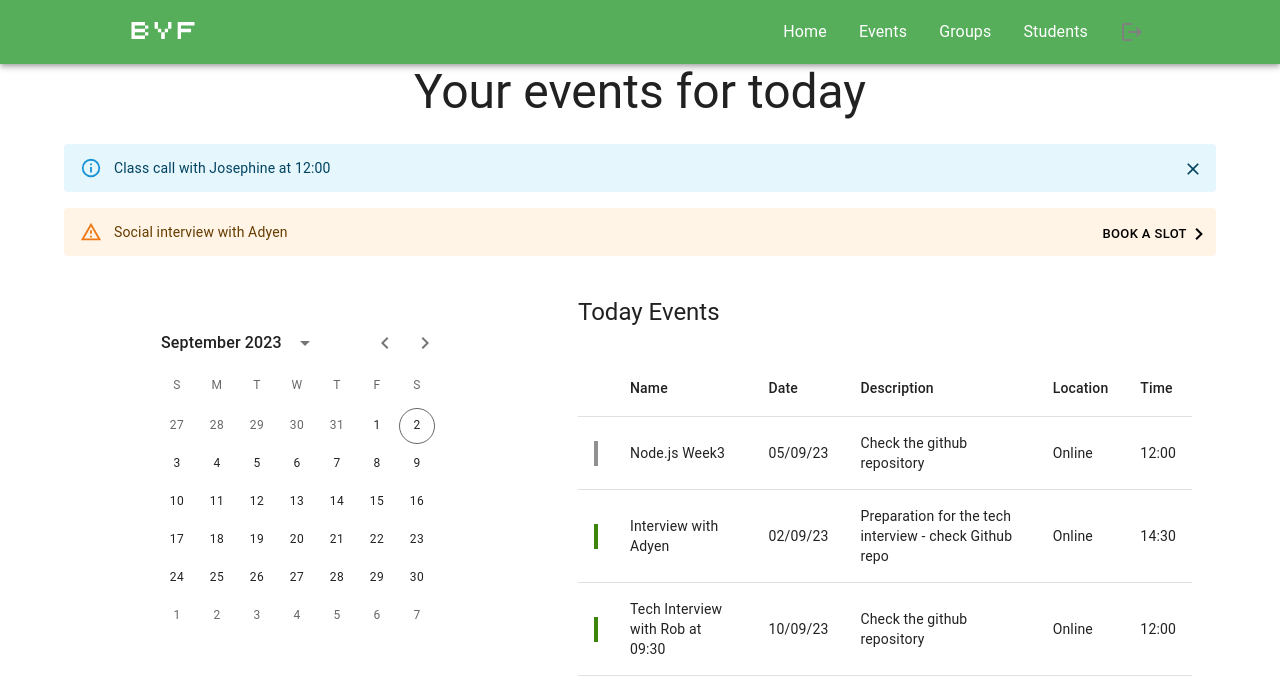
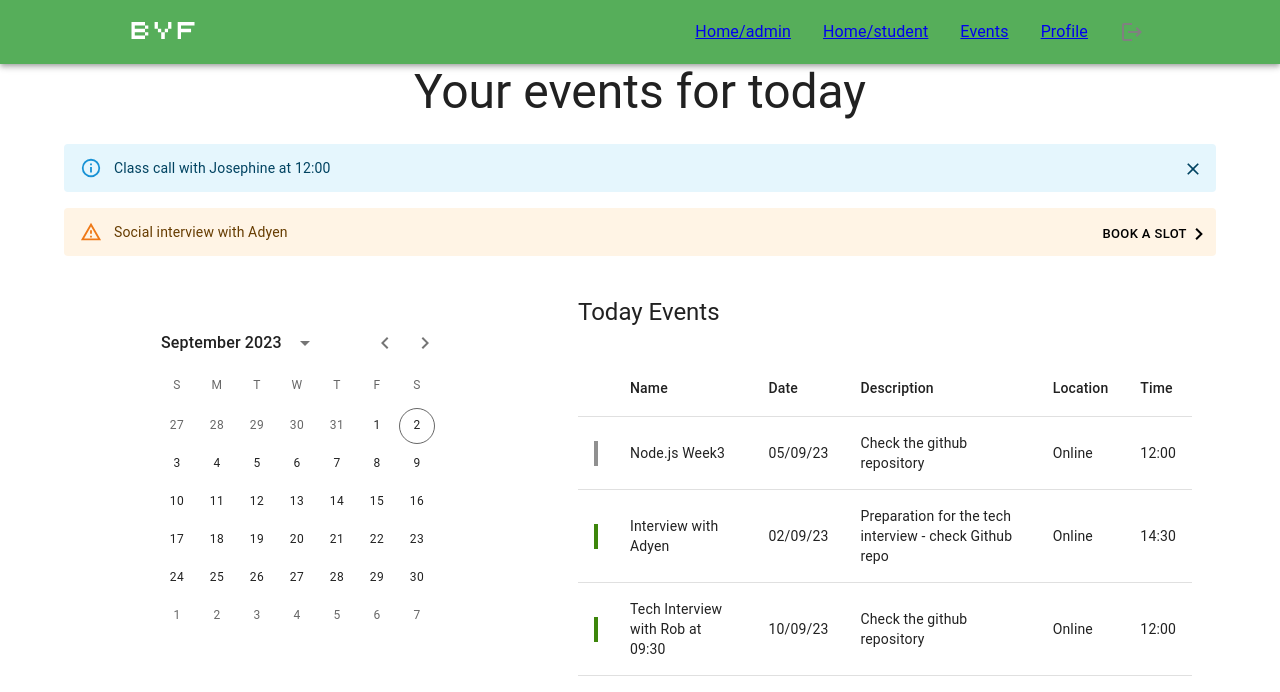
Before and after one commit to nurlanimamali95/BookYourFuture, a React app in the folder client/: page /student in a window 1280 px wide. Shown: the top 692 px of the page. Built offline with nearby package versions, Linux system fonts and the light colour scheme.

Commit message:
set up Routes

```diff
--- a/client/src/App.jsx
+++ b/client/src/App.jsx
@@ -15,12 +15,12 @@ const App = () => {
     <>
       <Layout />
       <Routes>
-        <Route path="/timeslots" element={<TimeSlotPage />} />
         <Route path="/login" element={<LoginPage />} />
-        <Route path="/events" element={<EventManagement />} />
-        <Route path="/edit/:id" element={<EditEventPage />} />
-        <Route path="/add-event" element={<AddEventPage />} />
+        <Route path="/events/" element={<EventManagement />} />
+        <Route path="events/edit/:id" element={<EditEventPage />} />
+        <Route path="/events/add" element={<AddEventPage />} />
         <Route path="/student" element={<StudentDashboard />} />
+        <Route path="/student/event/timeslots" element={<TimeSlotPage />} />
         <Route path="/admin" element={<AdminDashboard />} />
         <Route path="/userProfile" element={<UserProfilePage />} />
       </Routes>
--- a/client/src/Layout/Layout.js
+++ b/client/src/Layout/Layout.js
@@ -11,7 +11,7 @@ function Layout() {
     </Box>
   ) : (
     <>
-      <Topbar />{" "}
+      <Topbar />
       <Box component="main" sx={{ flexGrow: 2 }}>
         <Outlet />
       </Box>
--- a/client/src/components/Student/StudentDashboard/Notifications.js
+++ b/client/src/components/Student/StudentDashboard/Notifications.js
@@ -45,7 +45,10 @@ export default function Notifications() {
           }}
           action={
             notification.action ? (
-              <Link to="/layout/timeslots" sx={{ textDecoration: "none" }}>
+              <Link
+                to="/student/event/timeslots"
+                sx={{ textDecoration: "none" }}
+              >
                 <Button
                   style={{ color: "black" }}
                   size="small"
--- a/client/src/components/Topbar/Topbar.js
+++ b/client/src/components/Topbar/Topbar.js
@@ -16,6 +16,7 @@ import GroupIcon from "@mui/icons-material/Group";
 import PersonIcon from "@mui/icons-material/Person";
 import CalendarMonthIcon from "@mui/icons-material/CalendarMonth";
 import LogoutIcon from "@mui/icons-material/Logout";
+import { Link } from "react-router-dom";
 
 import logo from "../../assets/download.svg";
 import { Avatar, ListItemIcon } from "@mui/material";
@@ -51,18 +52,42 @@ export default function MainNavigation() {
             }}
           >
             {/* Horizontal navigation menu */}
-            <List sx={{ display: "flex" }}>
+            <List sx={{ display: "flex", linkStyle: "none" }}>
               <ListItemButton sx={{ color: "white" }}>
-                <ListItemText primary="Home" />
+                <ListItemText
+                  primary={
+                    <Link to="/admin" sx={{ textDecoration: "none" }}>
+                      Home/admin
+                    </Link>
+                  }
+                />
               </ListItemButton>
               <ListItemButton sx={{ color: "white" }}>
-                <ListItemText primary="Events" />
+                <ListItemText
+                  primary={
+                    <Link to="/student" sx={{ textDecoration: "none" }}>
+                      Home/student
+                    </Link>
+                  }
+                />
               </ListItemButton>
               <ListItemButton sx={{ color: "white" }}>
-                <ListItemText primary="Groups" />
+                <ListItemText
+                  primary={
+                    <Link to="/events" sx={{ textDecoration: "none" }}>
+                      Events
+                    </Link>
+                  }
+                />
               </ListItemButton>
               <ListItemButton sx={{ color: "white" }}>
-                <ListItemText primary="Students" />
+                <ListItemText
+                  primary={
+                    <Link to="/userProfile" sx={{ textDecoration: "none" }}>
+                      Profile
+                    </Link>
+                  }
+                />
               </ListItemButton>
               <ListItemButton sx={{ color: "white" }}>
                 <ListItemIcon>
--- a/client/src/pages/Admin/EventManagementPage.js
+++ b/client/src/pages/Admin/EventManagementPage.js
@@ -15,7 +15,7 @@ export default function EventManagement() {
   const navigate = useNavigate();
 
   const handleAddEvent = () => {
-    navigate("/add-event");
+    navigate("/events/add");
   };
 
   return (
@@ -42,7 +42,6 @@ export default function EventManagement() {
             onClick={handleAddEvent}
             sx={{ mt: 2, mr: 3, mb: 1 }}
           >
-            {" "}
             Add Event
           </Button>
         </Grid>
```
